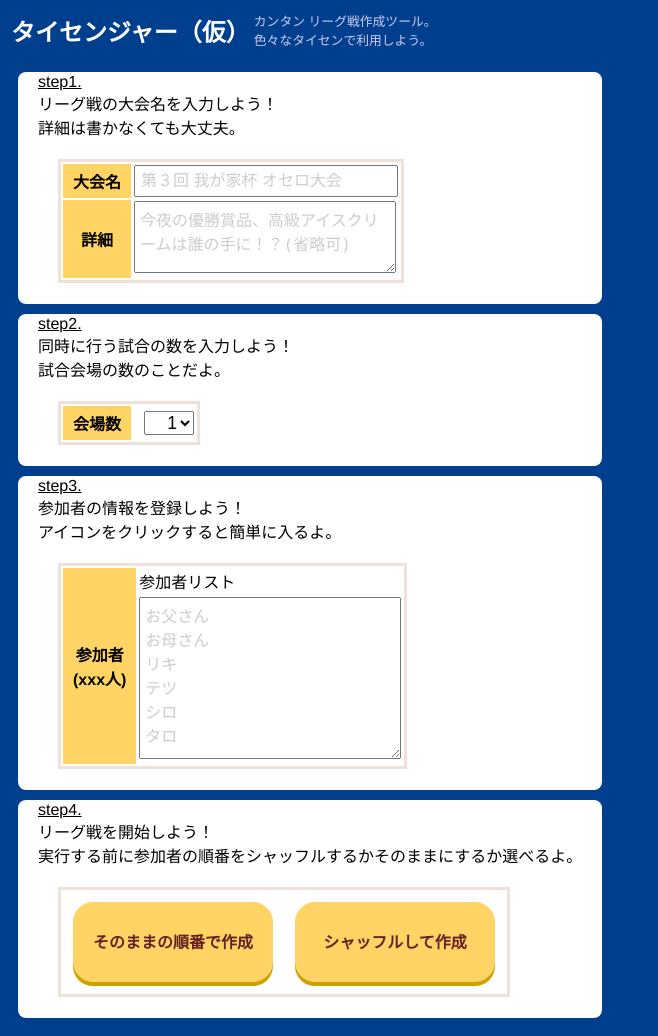
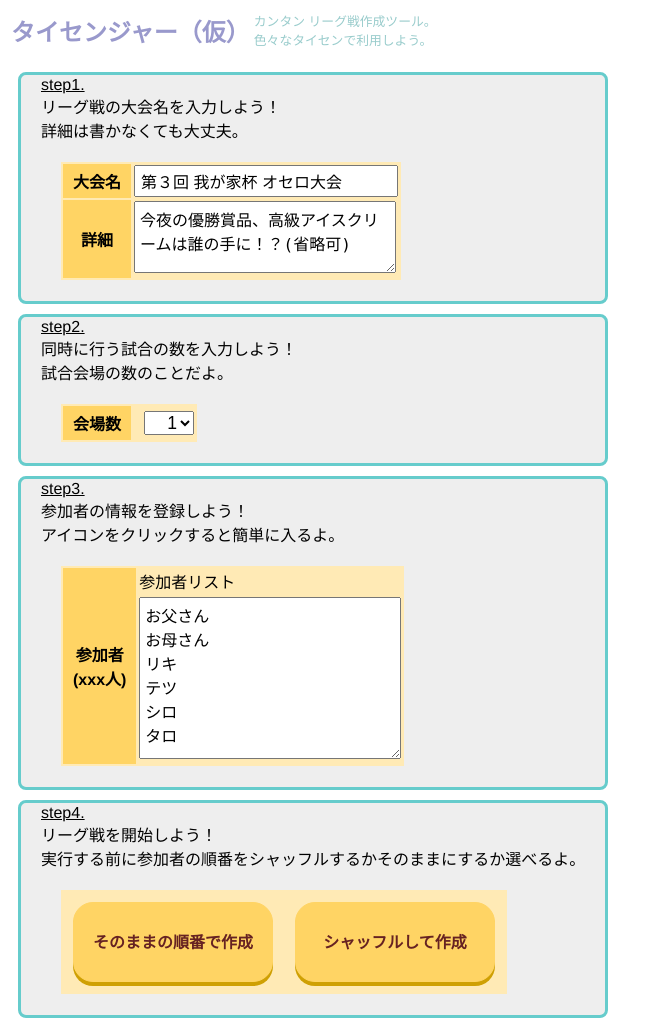
Before and after one commit to yo16/roundrobin, a Flask app: page / in a window 1280 px wide. Shown: the whole page, without its empty margins (0-658 px from the left). Run offline with Flask 2, Linux system fonts and the light colour scheme.

Commit message:
create table

```diff
--- a/static/css/entry.css
+++ b/static/css/entry.css
@@ -4,40 +4,6 @@ entry.css
 2019/2/7 y.ikeda
 */
 
-#tbl_header{
-    margin-bottom: 10px;
-}
-#td_title {
-    color: #fff;
-    font-size: 1.5rem;
-    font-weight: bold;
-}
-#td_subtitle {
-    color: #cce;
-    font-size: 0.8rem;
-}
-
-
-#tbl_stepframe {
-    border-spacing: 10px;
-}
-.td_stepframe {
-    background-color: #fff;
-    border-radius: 8px;
-    padding-left: 20px;
-    padding-right: 20px;
-}
-
-
-.td_stepframe > table {
-    background-color: #fff;
-    border: 3px solid rgb(238, 225, 218);
-    margin: 20px;
-}
-.td_stepframe th {
-    background-color: #FFD464;
-    padding: 5px 10px;
-}
 #area_detail {
     height: 60px;
 }
--- a/static/css/main.css
+++ b/static/css/main.css
@@ -5,7 +5,8 @@
 */
 
 body {
-    background-color: #003f8e;
+    /*background-color: #003f8e;*/
+    background-color: #fff;
     font-family:"メイリオ","Hiragino Kaku Gothic Pro",Meiryo,"ヒラギノ角ゴ Pro W3","MS PGothic","MS UI Gothic",Helvetica,Arial,sans-serif;
     font-size: 16px;
 }
@@ -23,3 +24,40 @@ input[type="text"], textarea{
 .under_line{
     text-decoration: underline;
 }
+
+
+
+#tbl_header{
+    margin-bottom: 10px;
+}
+#td_title {
+    color: #99c;
+    font-size: 1.5rem;
+    font-weight: bold;
+}
+#td_subtitle {
+    color: #9cc;
+    font-size: 0.8rem;
+}
+
+
+#tbl_mainframe {
+    border-spacing: 10px;
+}
+.td_mainframe {
+    background-color: #eee;
+    border: 3px solid #6cc;
+    border-radius: 8px;
+    padding-left: 20px;
+    padding-right: 20px;
+}
+
+
+.td_mainframe > table {
+    background-color: rgb(255, 234, 181);
+    margin: 20px;
+}
+.td_mainframe th {
+    background-color: #FFD464;
+    padding: 5px 10px;
+}
--- a/static/js/entry.js
+++ b/static/js/entry.js
@@ -5,6 +5,8 @@ entry.js
 */
 
 $(document).ready(function(){
+    test1();
+
     $("#btn_regist_stayorder").click(function(){
         regist();
     });
@@ -36,3 +38,14 @@ function regist(){
     // post
     $("#frmRegist").submit();
 }
+
+function test1(){
+    function set_placeholder_val(id){
+        var v = $(id).attr("placeholder");
+        $(id).val(v);
+    }
+    set_placeholder_val("#txt_tournament_name");
+    set_placeholder_val("#area_detail");
+    set_placeholder_val("#area_players");
+
+}
--- a/templates/entry.html
+++ b/templates/entry.html
@@ -19,9 +19,9 @@
         </table>
 
         <form action="./regist" method="POST" id="frmRegist">
-        <table id="tbl_stepframe">
-            <tr><td class="td_stepframe">
-                <span class="under_line">step1.</span><br />
+        <table id="tbl_mainframe">
+            <tr><td class="td_mainframe">
+                <div class="under_line">step1.</div>
                 リーグ戦の大会名を入力しよう！<br />
                 詳細は書かなくても大丈夫。
                 <table id="tbl_entry">
@@ -45,8 +45,8 @@
                     </tr>
                 </table>
             </td></tr>
-            <tr><td class="td_stepframe">
-                <span class="under_line">step2.</span><br />
+            <tr><td class="td_mainframe">
+                <div class="under_line">step2.</div>
                 同時に行う試合の数を入力しよう！<br />
                 試合会場の数のことだよ。
                 <table id="tbl_ground">
@@ -65,8 +65,8 @@
                     </tr>
                 </table>
             </td></tr>
-            <tr><td class="td_stepframe">
-                <span class="under_line">step3.</span><br />
+            <tr><td class="td_mainframe">
+                <div class="under_line">step3.</div>
                 参加者の情報を登録しよう！<br />
                 アイコンをクリックすると簡単に入るよ。
                 <table id="tbl_players">
@@ -89,8 +89,8 @@
                     </tr>
                 </table>
             </td></tr>
-            <tr><td class="td_stepframe">
-                <span class="under_line">step4.</span><br />
+            <tr><td class="td_mainframe">
+                <div class="under_line">step4.</div>
                 リーグ戦を開始しよう！<br />
                 実行する前に参加者の順番をシャッフルするかそのままにするか選べるよ。
                 <table id="tbl_regist">
```
Also changed, not shown: static/css/roundrobin.css (+19 -0 lines), templates/roundrobin.html (+37 -30 lines).
